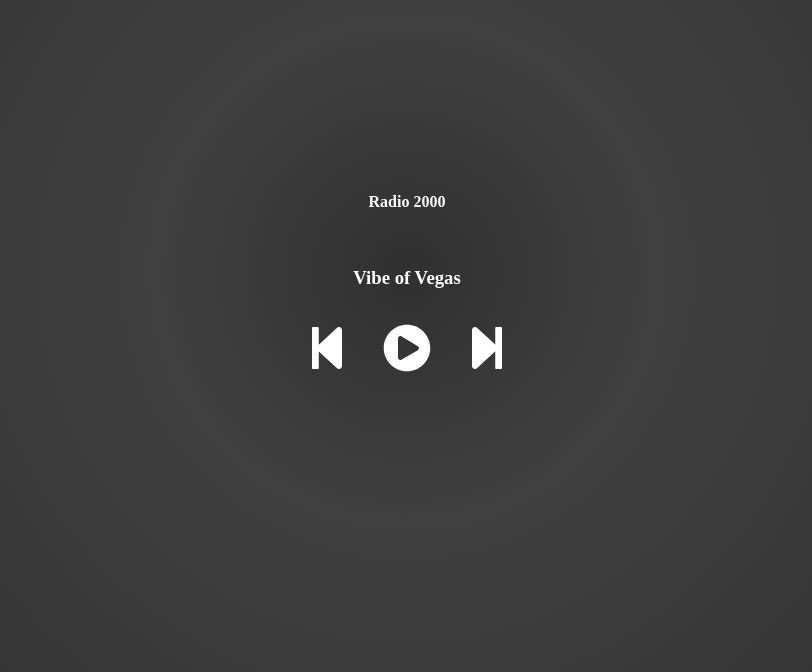
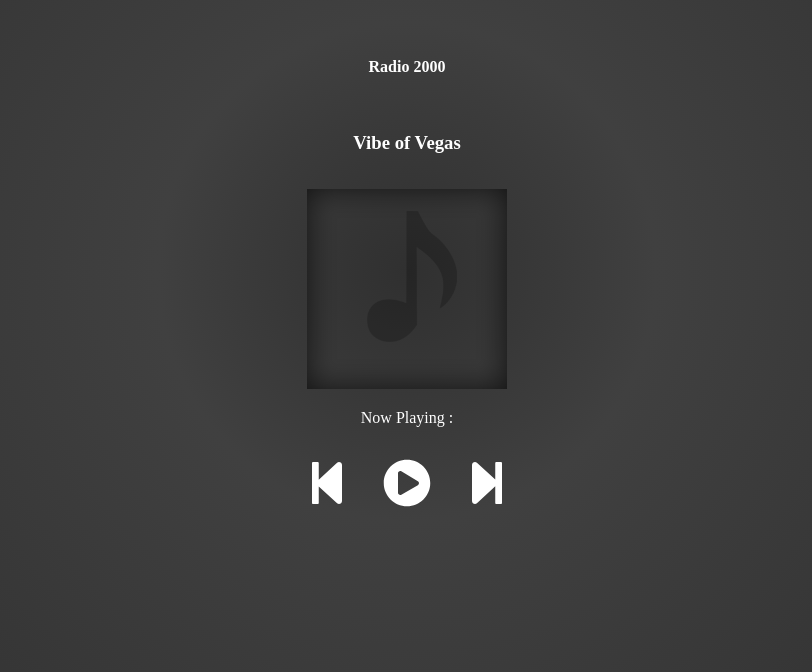
Before and after one commit to ben-w-splinter/Radio-2000, a React (Create React App) app: page / in a window 1280 px wide. Shown: the part 128-800 px from the top of the page, without its empty margins (233-1045 px from the left). Built offline with nearby package versions, Linux system fonts and the light colour scheme; no server answers.

Commit message:
Added song info and album artwork

```diff
--- a/src/App.tsx
+++ b/src/App.tsx
@@ -1,7 +1,7 @@
-import { useState } from 'react';
+import { useState, useRef } from 'react';
 import './App.css';
 import { AudioControls } from './components/AudioControls';
-
+import { SongInfo } from './components/SongInfo';
 import {StyledApp} from './styles/StyledApp';
 
 function App() {
@@ -22,6 +22,7 @@ function App() {
         <h3>
           {stations[currentTrackIndex].title}
         </h3>
+        <SongInfo stations={stations} currentTrackIndex={currentTrackIndex}/>
         <AudioControls stations={stations} currentTrackIndex={currentTrackIndex} setCurrentTrackIndex = {setCurrentTrackIndex}/>
       </StyledApp>
     </div>
--- /dev/null
+++ b/src/components/SongInfo.tsx
@@ -0,0 +1,45 @@
+import { useRef } from "react";
+import noalbum  from '../noalbum-black.png'
+
+interface props{
+    stations: {
+        title: string
+        id: string
+    }[]
+    currentTrackIndex: number
+}
+
+export const SongInfo = ({stations, currentTrackIndex} : props) => {
+  //Add a reference to the current song
+  const song = useRef("");
+  //Add a reference to the album artwork image URL
+  const imageURL = useRef("");
+
+  function fetchData(){
+    //Fetch the track info
+    fetch("http://player.181fm.com/streamdata.php?h=listen.181fm.com&p=7080&i=181-" + stations[currentTrackIndex].id +"_128k.mp3")
+    .then(response => response.json())
+    .then(data => {
+          song.current = data.song;
+    })
+    .then(() => {
+          //Fetch the album info
+          fetch("http://player.181fm.com/album.php?key=" + song.current, {referrer: "",})
+          .then(response => response.json())
+          .then(data => {
+              imageURL.current = data.Image;
+          })
+          .catch(error => console.error(error))
+
+    })
+    .catch(error => console.error(error));
+  }
+
+  fetchData();
+  return (
+    <div>
+        <img alt='Album Cover' src={imageURL.current ? imageURL.current : noalbum}></img>
+        <p>Now Playing : <br/>{song.current}</p>
+    </div>
+  )
+}
```
Also changed, not shown: src/noalbum-black.png (added).
